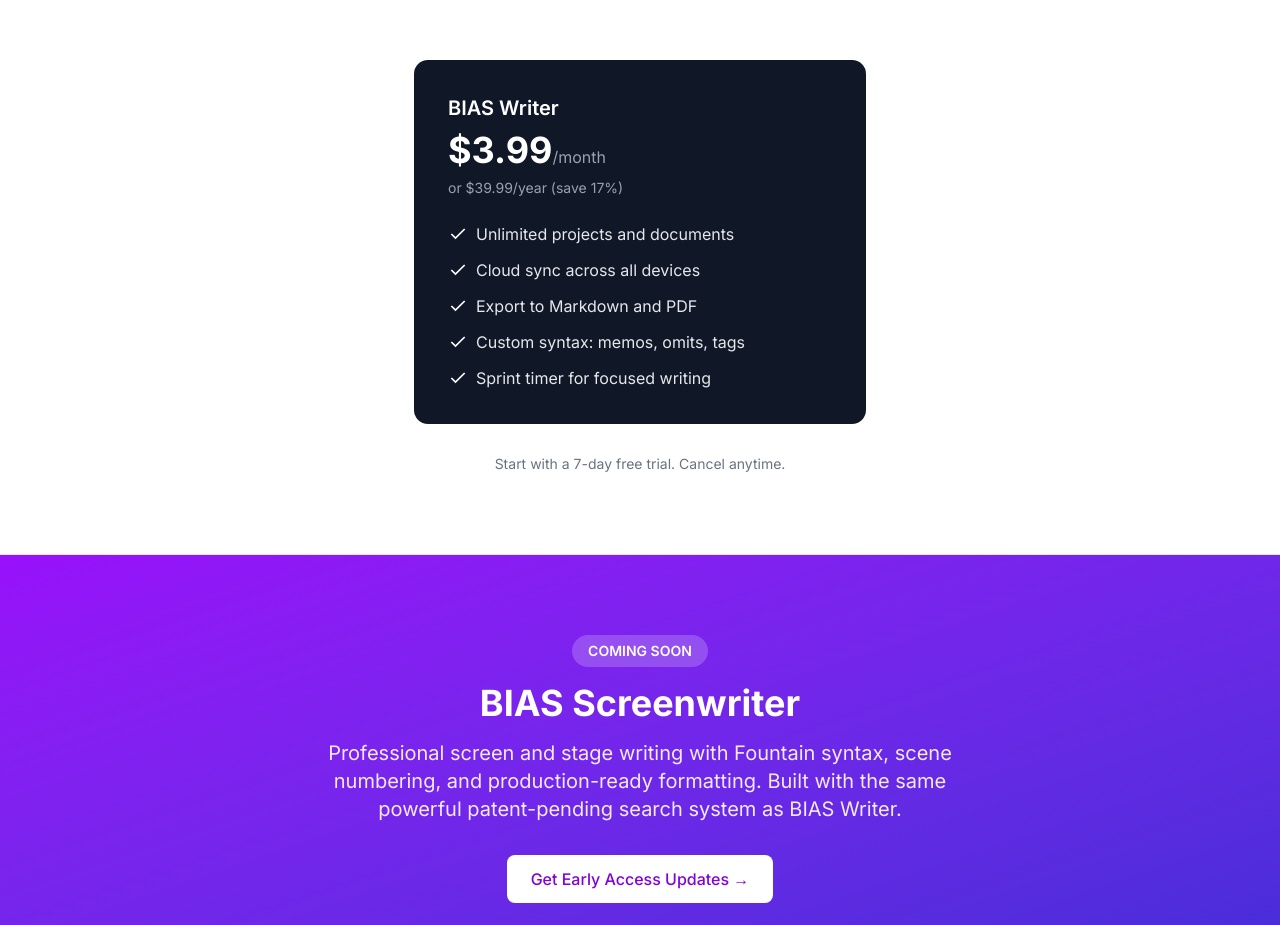
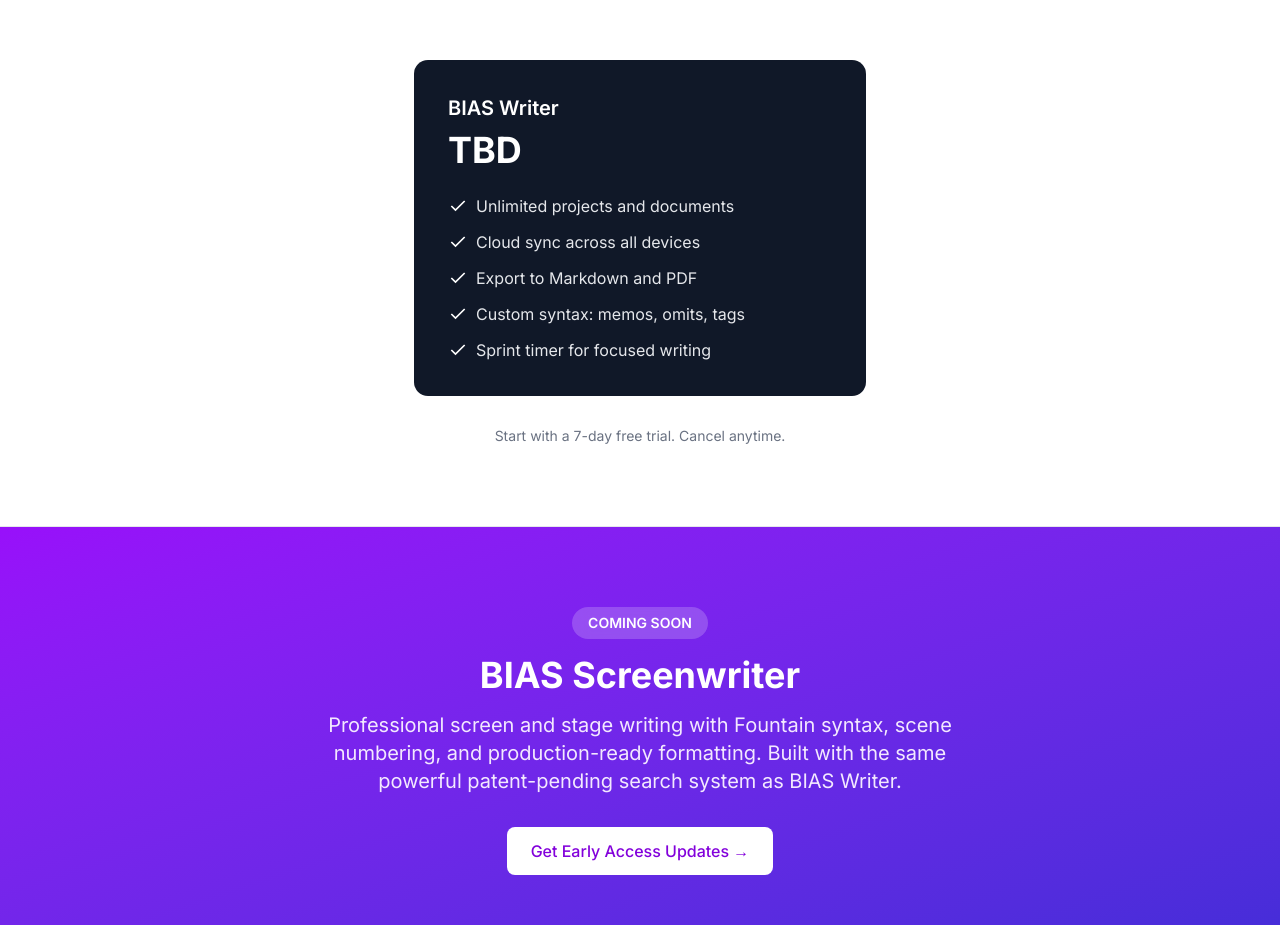
Before and after one commit to BiasLLC/bias-marketing, a Next.js app: page / in a window 1280 px wide. Shown: the part 1121-2046 px from the top of the page. Built offline with nearby package versions, Linux system fonts and the light colour scheme.

Commit message:
Update pricing to TBD

```diff
--- a/app/page.tsx
+++ b/app/page.tsx
@@ -99,11 +99,9 @@
             <div className="max-w-md mx-auto">
               <div className="rounded-xl p-8 bg-gray-900 text-white ring-2 ring-gray-900">
                 <h3 className="text-xl font-semibold mb-2">BIAS Writer</h3>
-                <div className="mb-2">
-                  <span className="text-4xl font-bold">$3.99</span>
-                  <span className="text-gray-400">/month</span>
+                <div className="mb-6">
+                  <span className="text-4xl font-bold">TBD</span>
                 </div>
-                <p className="text-gray-400 text-sm mb-6">or $39.99/year (save 17%)</p>
                 <ul className="space-y-3">
                   <li className="flex items-center gap-2">
                     <CheckIcon className="text-white" />
```
